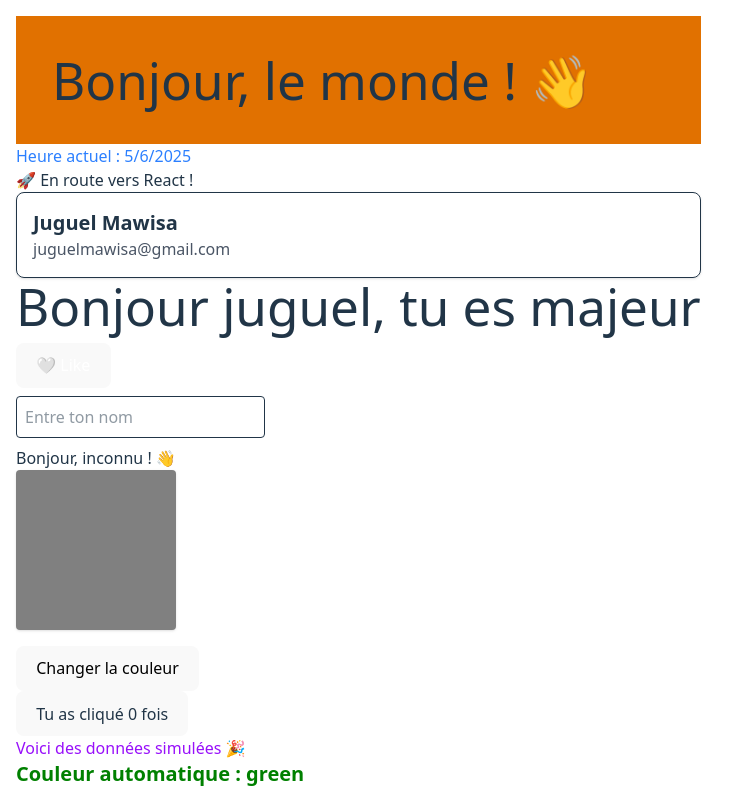
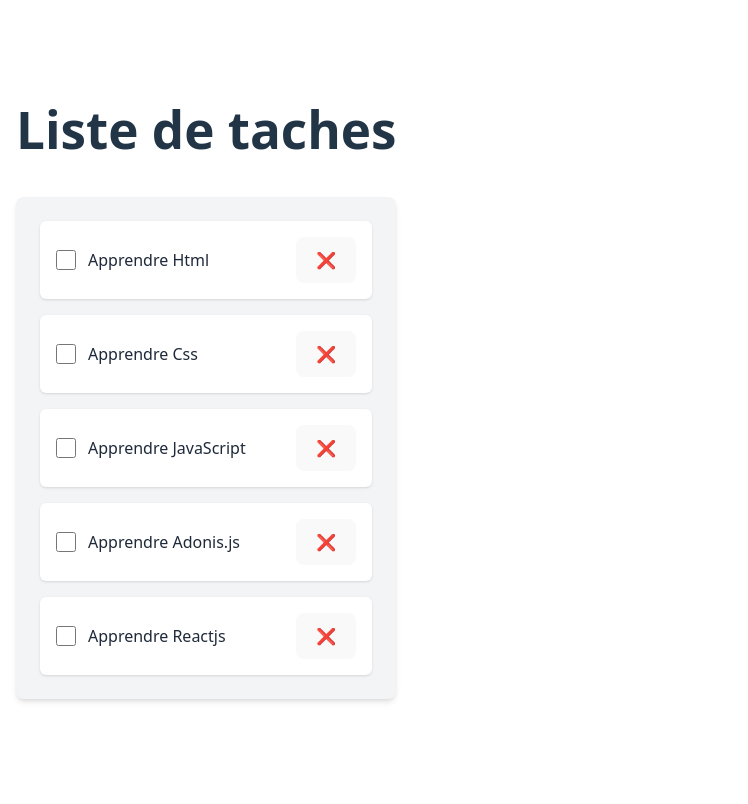
Before and after one commit to Juguel-Mawisa/mon-projet-react, a React (Vite) app: page / in a window 1280 px wide. Shown: the whole page, without its empty margins (0-748 px from the left). Built offline with nearby package versions, Linux system fonts and the light colour scheme.

Commit message:
afficher la liste des taches dynamiques et la suppression de taches

```diff
--- a/src/App.tsx
+++ b/src/App.tsx
@@ -12,6 +12,7 @@ import HelloUser from './components/hello-user'
 import LikeButton from './components/like'
 import NomEnDirect from './components/nom-en-direct'
 import PageTitle from './components/page-title'
+import TodoList from './components/todo-list'
 import UserCard from './components/user-card'
 import Welcome from './components/welcome'
 
@@ -19,8 +20,9 @@ import Welcome from './components/welcome'
 function App() {
 
   return (
-    <div className="p-4">
-      <HelloUser prenom="le monde" />
+    <div className="p-4 mx-auto">
+      <h1 className='text-2xl font-bold text-center'>Liste de taches</h1>
+      {/* <HelloUser prenom="le monde" />
       <CurrentTime/>
       <EmojiMessage emoji="🚀" message="En route vers React !"/>
       <UserCard nom="Juguel Mawisa" email="juguelmawisa@gmail.com" />
@@ -31,8 +33,8 @@ function App() {
       <ColorBox/>
       <PageTitle/>
       <FakeApi/>
-      <AutoColor/>
-
+      <AutoColor/> */}
+      <TodoList/>
 
     </div>
   )
--- /dev/null
+++ b/src/components/todo-list.tsx
@@ -0,0 +1,67 @@
+import { useState } from "react"
+
+
+type Props = {}
+
+export default function TodoList({}: Props) {
+    const [todos, setTodos] = useState([
+    { id: 1, text: "Apprendre Html", completed: false },
+    { id: 2, text: "Apprendre Css", completed: false },
+    { id: 3, text: "Apprendre JavaScript", completed: false },
+    { id: 4, text: "Apprendre Adonis.js", completed: false },
+    { id: 5, text: "Apprendre Reactjs", completed: false },
+    ])
+
+    const toggleTodo = (id: number) => {
+    setTodos(
+      todos.map((todo) =>
+        todo.id === id ? { ...todo, completed: !todo.completed } : todo
+      )
+    );
+  };
+
+  const deleteTodo = (id: number) => {
+    setTodos(todos.filter((todo) => todo.id !== id));
+  };
+
+ return (
+    <div className="max-w-md mx-auto mt-10 p-6 bg-gray-100 rounded-lg shadow-md">
+      {todos.length === 0 && (
+        <p className="text-center text-gray-500 italic">
+          Aucune tâche pour aujourd’hui !
+        </p>
+      )}
+
+      <ul className="space-y-4">
+        {todos.map((todo) => (
+          <li
+            key={todo.id}
+            className="flex items-center justify-between bg-white p-4 rounded-md shadow-sm"
+          >
+            <label className="flex items-center gap-3">
+              <input
+                type="checkbox"
+                checked={todo.completed}
+                onChange={() => toggleTodo(todo.id)}
+                className="h-5 w-5 text-blue-500"
+              />
+              <span
+                className={`text-base ${
+                  todo.completed ? "line-through text-gray-400" : "text-gray-800"
+                }`}
+              >
+                {todo.text}
+              </span>
+            </label>
+            <button
+              onClick={() => deleteTodo(todo.id)}
+              className="text-red-500 hover:text-red-700 text-lg"
+            >
+              ❌
+            </button>
+          </li>
+        ))}
+      </ul>
+    </div>
+  );
+}
```
